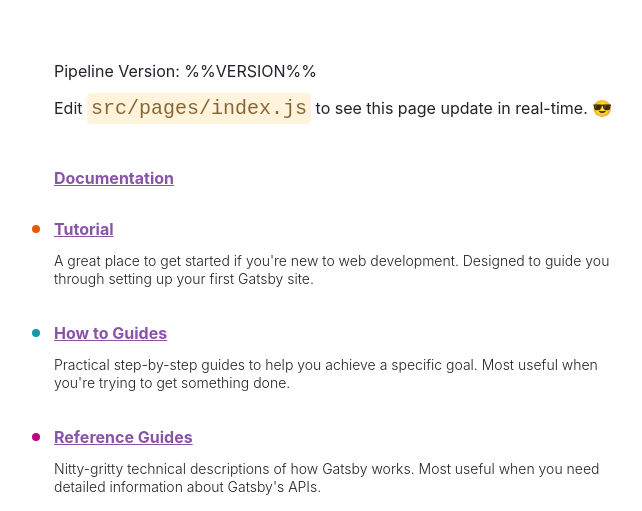
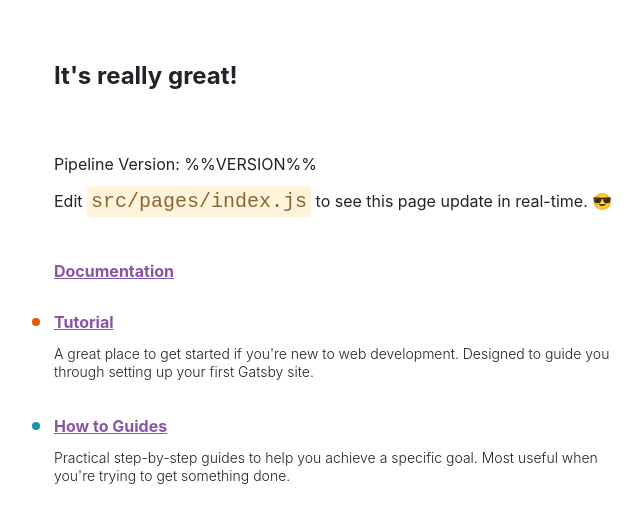
Before and after one commit to xandesueiro/gatsby-static-website, a Gatsby site: page / in a window 1280 px wide. Shown: the part 224-735 px from the top of the page, without its empty margins (50-692 px from the left). Built offline with nearby package versions, Linux system fonts and the light colour scheme; Gatsby itself is replaced by a stand-in of ours.

Commit message:
Update src/pages/index.js

```diff
--- a/src/pages/index.js
+++ b/src/pages/index.js
@@ -138,6 +138,9 @@
           🎉🎉🎉
         </span>
       </h1>
+      <h2 style={headingStyles}>
+      It's really great!
+      </h2>
       <div>Pipeline Version: %%VERSION%%</div>
       <p style={paragraphStyles}>
         Edit <code style={codeStyles}>src/pages/index.js</code> to see this page
```
